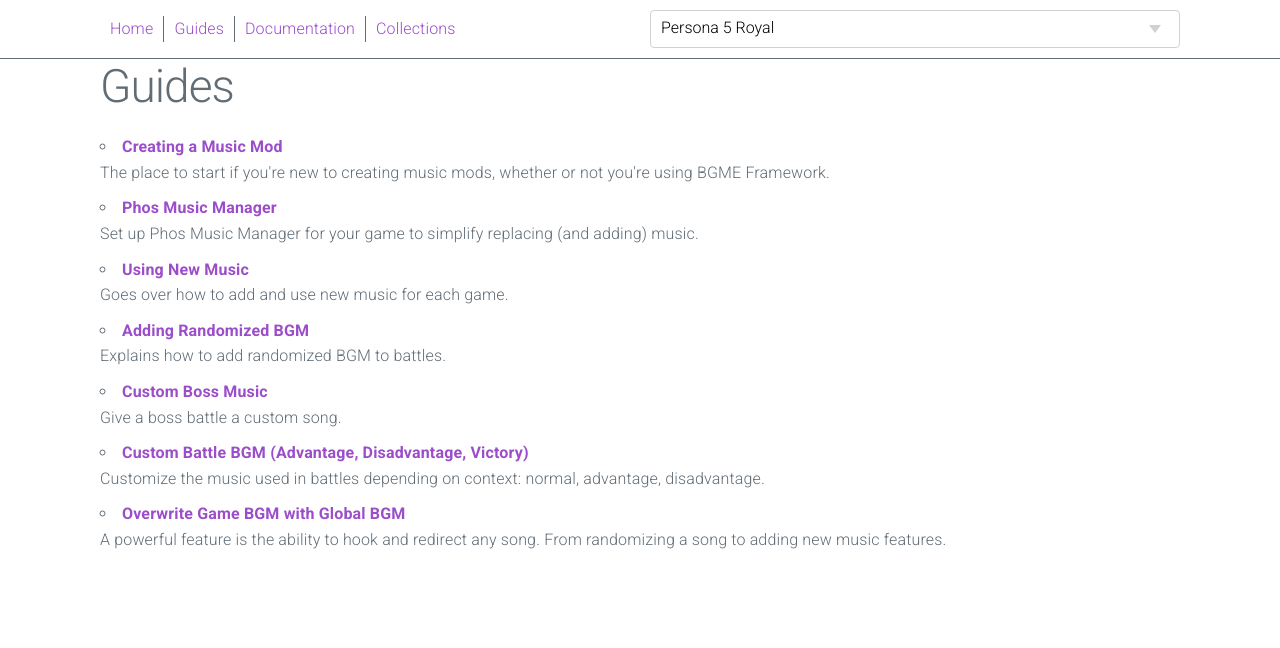
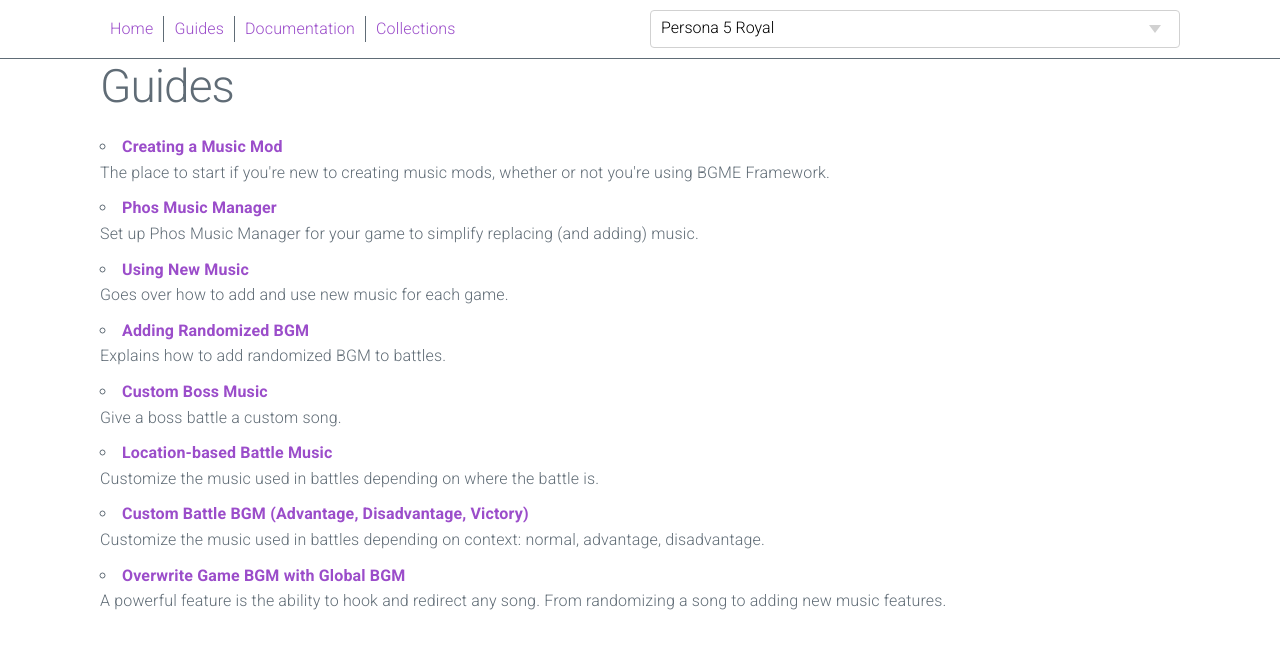
Before and after one commit to T-PoseRatkechi/PersonaMusicScript, a SvelteKit app in the folder sveltekit/: page /guides in a window 1280 px wide. Shown: the top 648 px of the page. Built offline with nearby package versions, Linux system fonts and the light colour scheme.

Commit message:
Add location bgm guide to main list.

```diff
--- a/sveltekit/src/routes/guides/+page.svelte
+++ b/sveltekit/src/routes/guides/+page.svelte
@@ -37,6 +37,11 @@
 			url: `${base}/guides/boss-music`
 		},
 		{
+			name: 'Location-based Battle Music',
+			description: 'Customize the music used in battles depending on where the battle is.',
+			url: `${base}/guides/location-bgm`
+		},
+		{
 			name: 'Custom Battle BGM (Advantage, Disadvantage, Victory)',
 			description:
 				'Customize the music used in battles depending on context: normal, advantage, disadvantage.',
```
